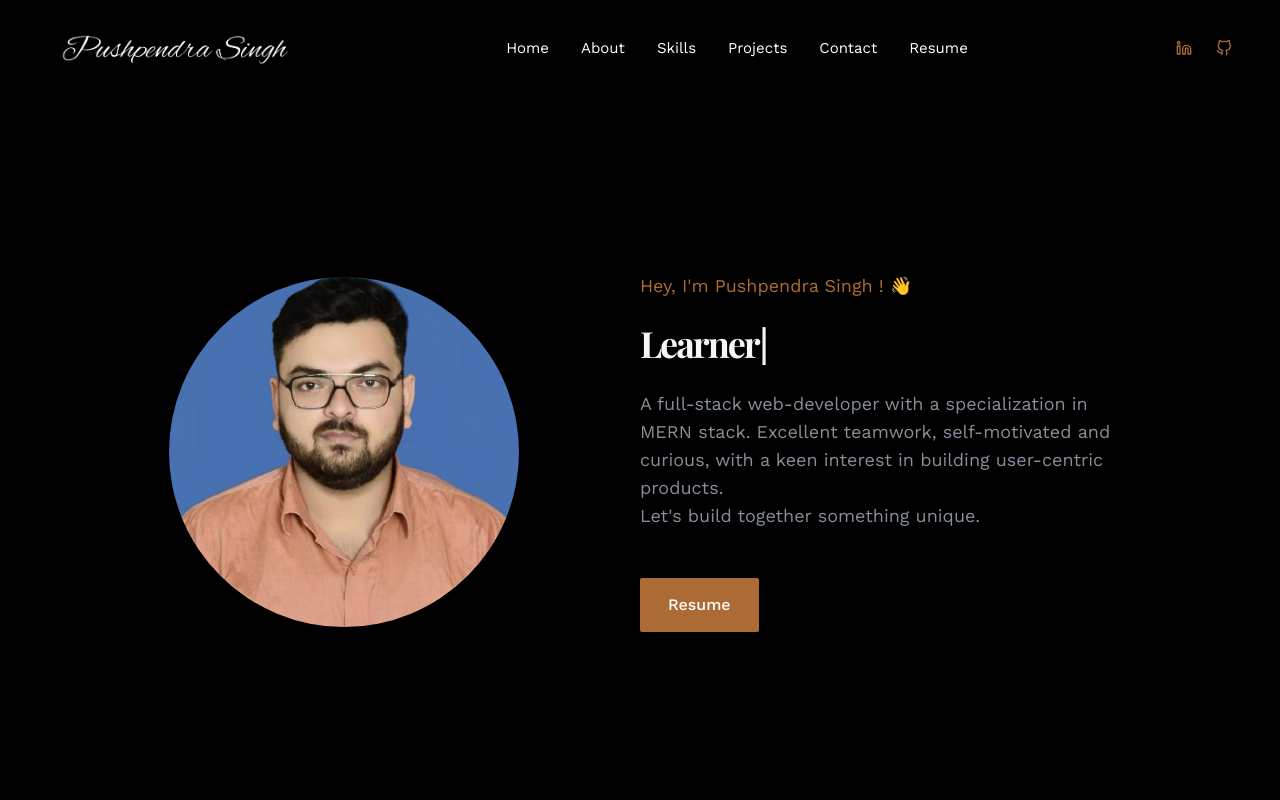
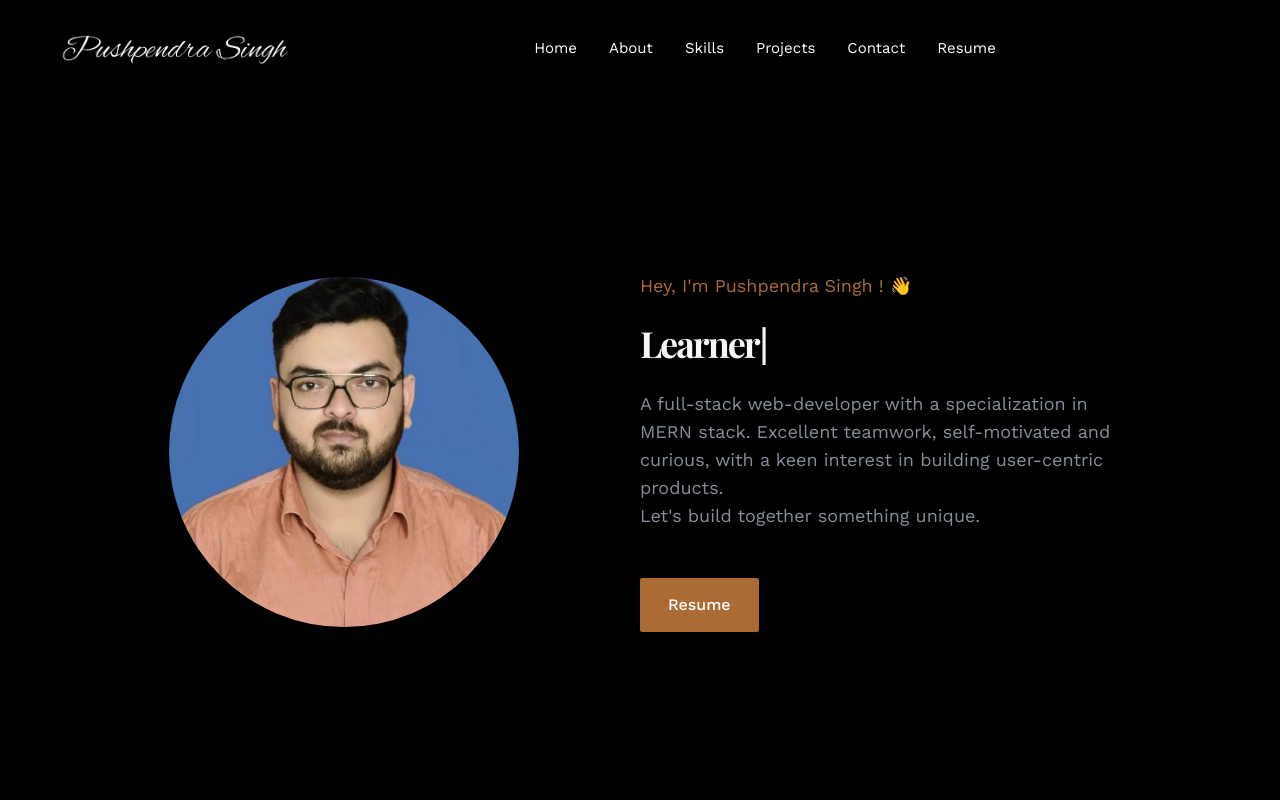
Before and after one commit to erpushpendrasingh/erpushpendrasingh.github.io, a React (Create React App) app: page / in a window 1280 px wide. Shown: the top 800 px of the page. Built offline with nearby package versions, Linux system fonts and the light colour scheme; a web font is replaced by a local one.

Commit message:
Icon remove

```diff
--- a/src/data.js
+++ b/src/data.js
@@ -70,14 +70,14 @@ export const navigation = [
 
 // social
 export const social = [
-     {
-          icon: <FiLinkedin />,
-          href: "https://www.linkedin.com/in/erpushpendrasingh/",
-     },
-     {
-          icon: <FiGithub />,
-          href: "https://github.com/erpushpendrasingh",
-     },
+     // {
+     //      icon: <FiLinkedin />,
+     //      href: "https://www.linkedin.com/in/erpushpendrasingh/",
+     // },
+     // {
+     //      icon: <FiGithub />,
+     //      href: "https://github.com/erpushpendrasingh",
+     // },
 ];
 
 // companies
```
